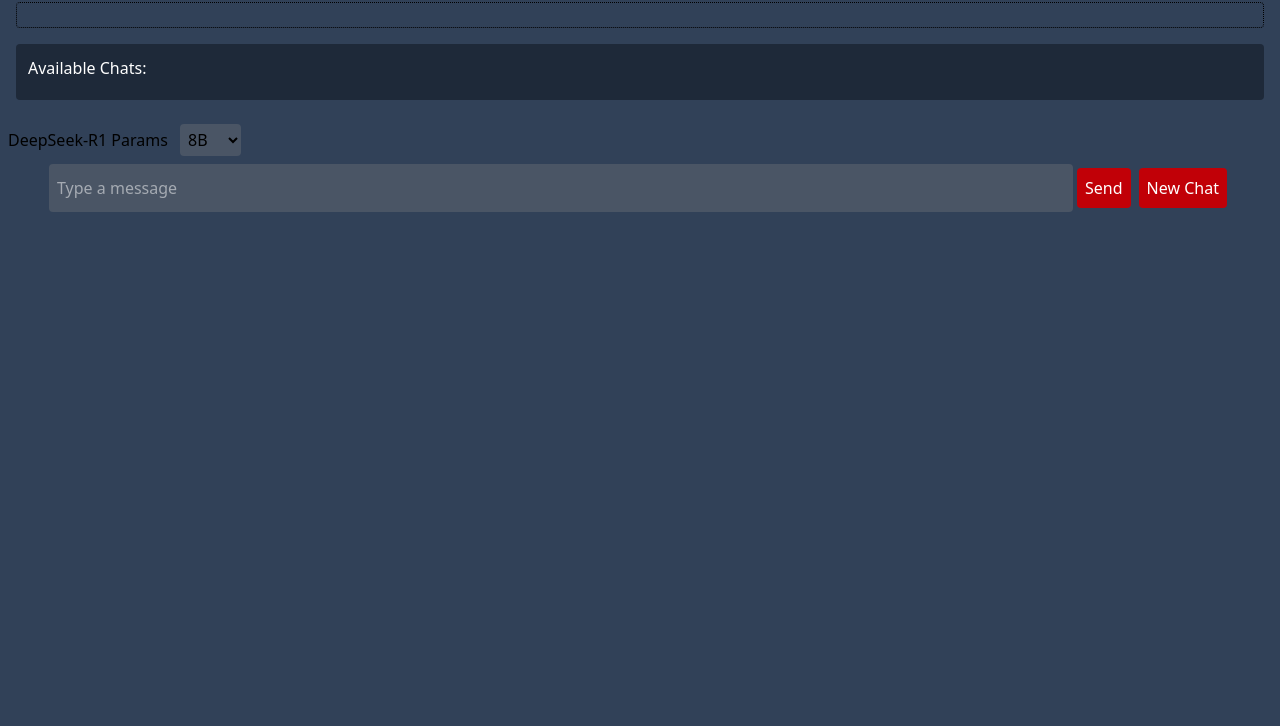
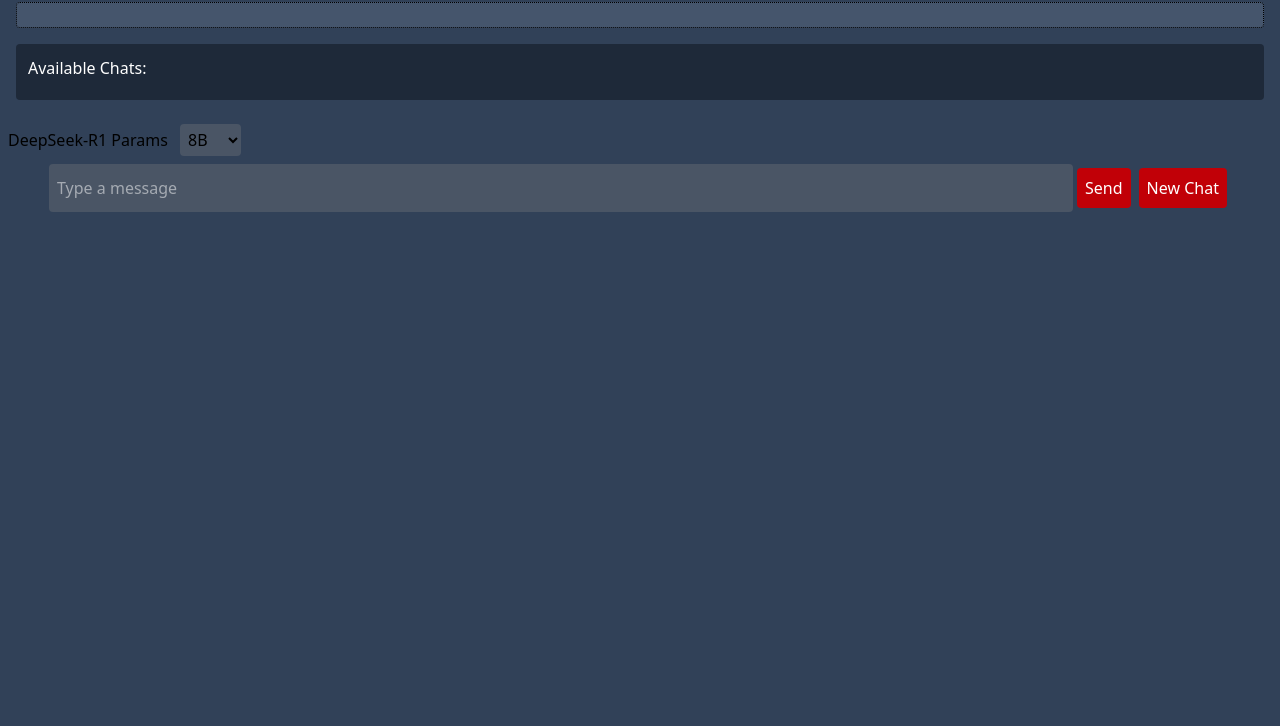
Before and after one commit to TeejMcSteez/LocalTextLLM, a website: page public/index.html in a window 1280 px wide. Shown: the part 74-800 px from the top of the page. Drawn offline with nearby package versions, Linux system fonts and the light colour scheme; no server answers.

Commit message:
made chat look a little better

```diff
--- a/public/index.html
+++ b/public/index.html
@@ -24,7 +24,7 @@
 
   <div
     id="chat"
-    class="m-4 p-3 h-1/2 justify-center items-center place-items-center rounded border border-black border-dotted overflow-y-auto text-black"
+    class="bg-slate-600 m-4 p-3 h-1/2 justify-center items-center place-items-center rounded border border-black border-dotted overflow-y-auto text-black font-semibold"
   ></div>
 
   <div
```
Also changed, not shown: public/output.css.
